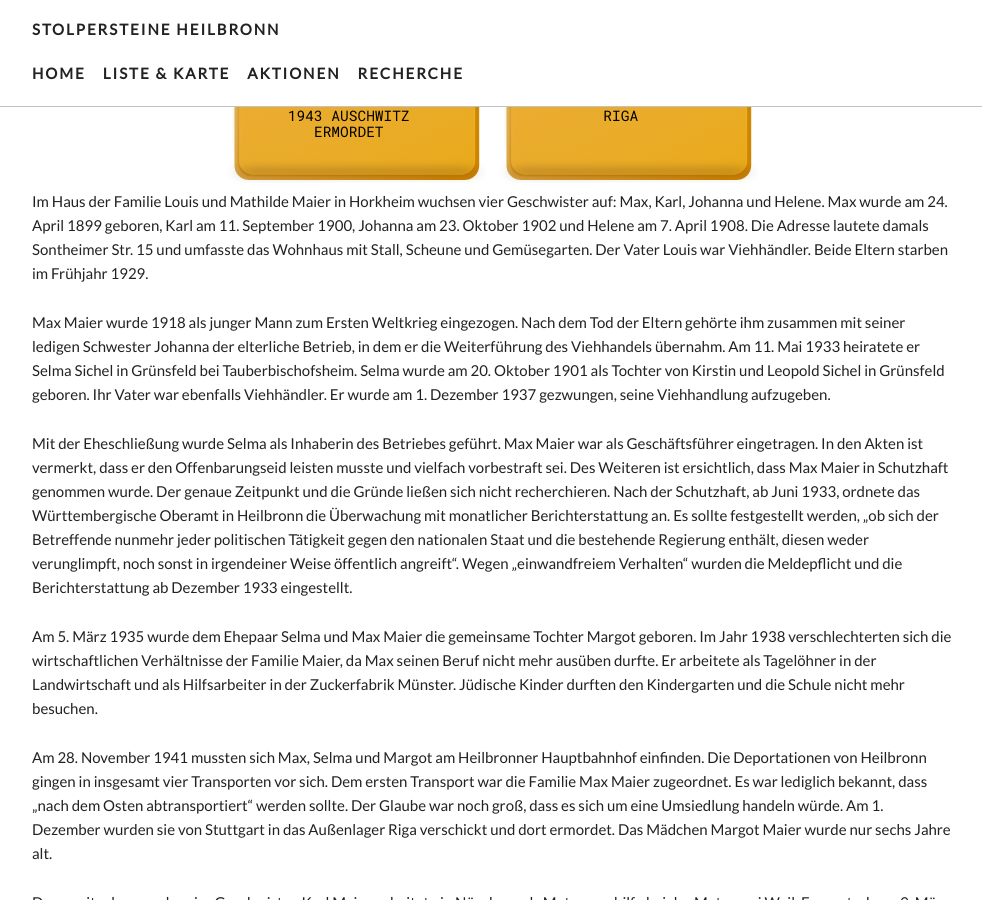
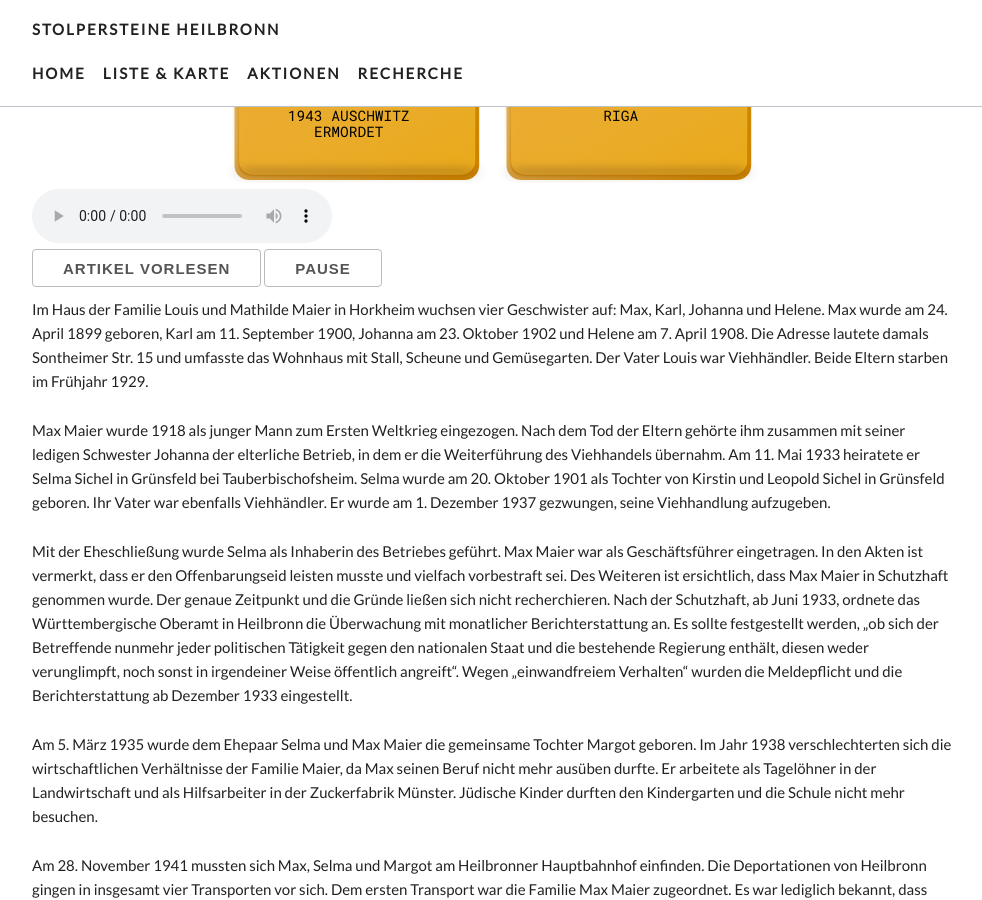
Before and after one commit to opendata-heilbronn/stolpersteine, a Jekyll site: the page built from _list/horkheim-hohenloherstr-15.md, in a window 1280 px wide and 900 px high, scrolled down 584 px. Shown: the whole window, without its empty margins (148-1130 px from the left). Built offline with Jekyll 4.4.1, drawn with Linux system fonts in a browser that asks for light colours; nearby versions of some CDN libraries; some web fonts are replaced; part of the change alters nothing that is shown.

```diff
--- a/_list/horkheim-hohenloherstr-15.md
+++ b/_list/horkheim-hohenloherstr-15.md
@@ -3,41 +3,40 @@ title: Heilbronn-Horkheim, Hohenloher Straße 15
 date: 2015-09-17 00:00:00 Z
 position: 49
 names: Max, Selma, Margot und Johanna Maier, Helene Künstler
-layout: item
 steine:
 - - HIER WOHNTE
   - SELMA MAIER
-  - ''
+  -
   - GEB. SICHEL
   - JG. 1901
   - DEPORTIERT 1941
   - ERMORDET IN
   - RIGA
-  - ''
-  - ''
+  -
+  -
 - - HIER WOHNTE
   - MAX MAIER
-  - ''
-  - ''
+  -
+  -
   - JG. 1899
   - DEPORTIERT 1941
   - ERMORDET IN
   - RIGA
-  - ''
-  - ''
+  -
+  -
 - - HIER WOHNTE
   - JOHANNA MAIER
-  - ''
-  - ''
+  -
+  -
   - JG. 1902
   - DEPORTIERT 1942
   - THERESIENSTADT
   - 1943 AUSCHWITZ
   - ERMORDET
-  - ''
+  -
 - - HIER WOHNTE
   - HELENE KÜNSTLER
-  - ''
+  -
   - GEB. MAIER
   - JG. 1908
   - DEPORTIERT 1942
@@ -46,16 +45,18 @@ steine:
   - ERMORDET
 - - HIER WOHNTE
   - MARGOT MAIER
-  - ''
-  - ''
+  -
+  -
   - JG. 1935
   - DEPORTIERT 1941
   - ERMORDET IN
   - RIGA
-  - ''
-  - ''
+  -
+  -
 x: 49.1161458
 y: 9.170465599999943
+audio: http://audio.stolpersteine-heilbronn.de/horkheim-hohenloher-str-15.mp3
+layout: item
 ---
 
 Im Haus der Familie Louis und Mathilde Maier in Horkheim wuchsen vier Geschwister auf: Max, Karl, Johanna und Helene. Max wurde am 24. April 1899 geboren, Karl am 11. September 1900, Johanna am 23. Oktober 1902 und Helene am 7. April 1908. Die Adresse lautete damals Sontheimer Str. 15 und umfasste das Wohnhaus mit Stall, Scheune und Gemüsegarten. Der Vater Louis war Viehhändler. Beide Eltern starben im Frühjahr 1929.
```
